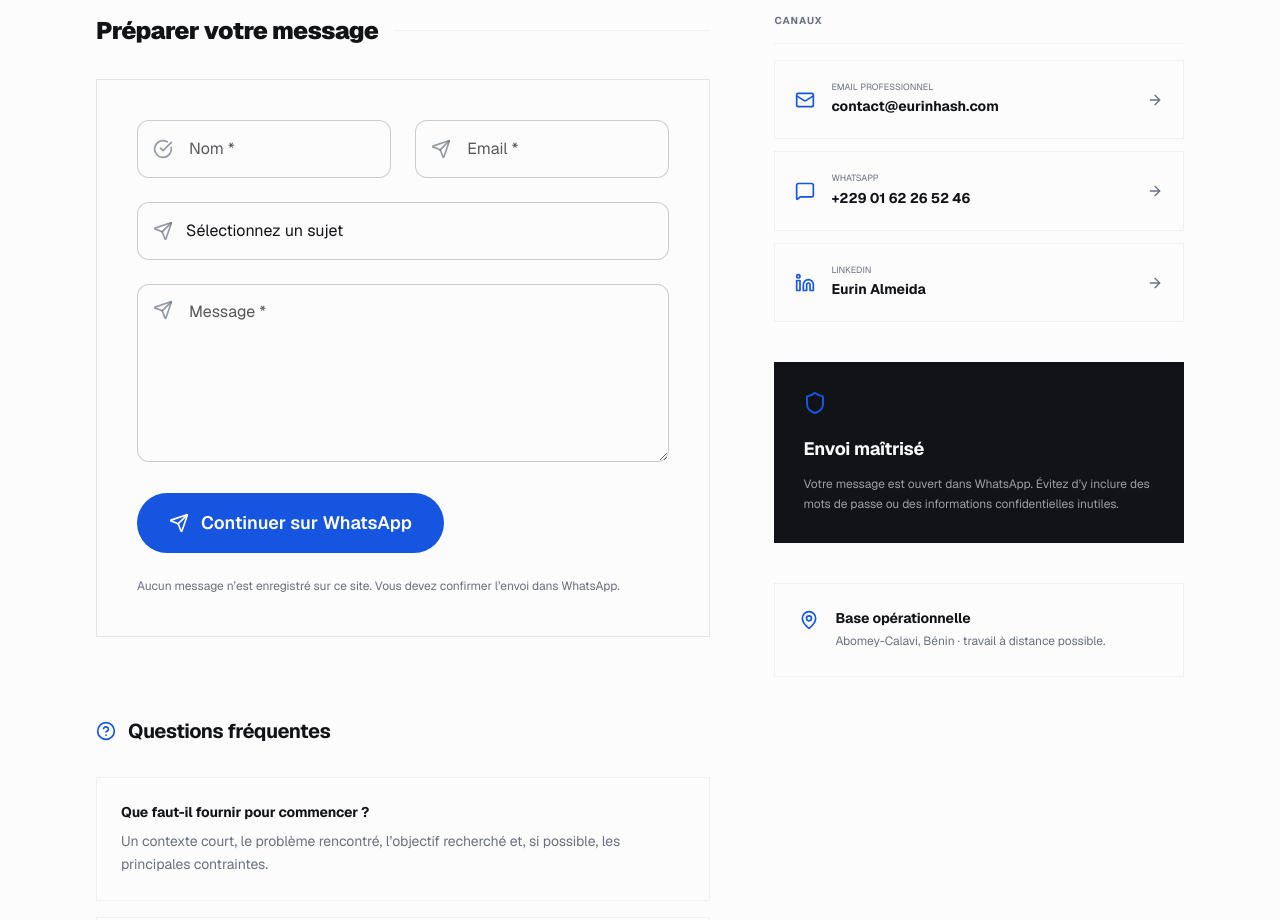
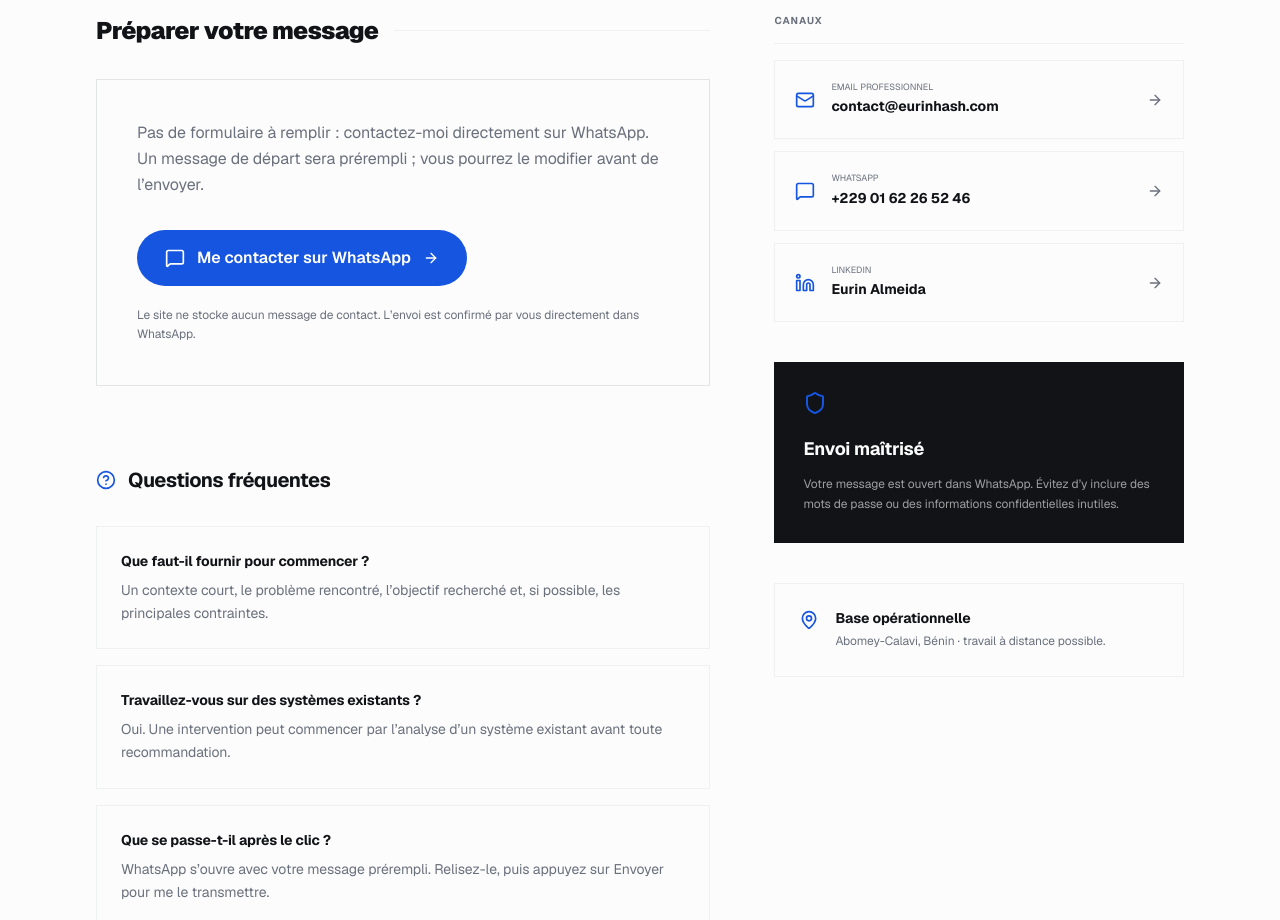
Before and after one commit to digitaleflex/eurinhash-cs, a Next.js app: page /contact in a window 1280 px wide. Shown: the part 800-1720 px from the top of the page. Built offline with nearby package versions, Linux system fonts and the light colour scheme.

Commit message:
refactor(contact): remplacer le formulaire par un lien WhatsApp

```diff
--- a/app/contact/page.tsx
+++ b/app/contact/page.tsx
@@ -1,8 +1,6 @@
 'use client';
 
-import React from 'react';
-import { Mail, Linkedin, MessageSquare, ArrowRight, MapPin, Shield, HelpCircle, Loader2 } from 'lucide-react';
-import { ContactForm } from '@/components/contact-form';
+import { Mail, Linkedin, MessageSquare, ArrowRight, MapPin, Shield, HelpCircle } from 'lucide-react';
 
 const trustSignals = [
   { title: 'Contexte d’abord', desc: 'Le premier échange sert à comprendre le problème, les contraintes et l’objectif.' },
@@ -55,11 +53,21 @@ export default function ContactPage() {
                 <div className="h-px flex-1 bg-foreground/5" />
               </div>
               <div className="border border-foreground/10 p-8 sm:p-10">
-                <React.Suspense fallback={<div className="flex h-64 items-center justify-center"><Loader2 className="h-8 w-8 animate-spin text-accent" /></div>}>
-                  <ContactForm />
-                </React.Suspense>
-                <p className="mt-6 text-xs leading-relaxed text-muted-foreground">
-                  Aucun message n’est enregistré sur ce site. Vous devez confirmer l’envoi dans WhatsApp.
+                <p className="max-w-xl text-base leading-relaxed text-muted-foreground">
+                  Pas de formulaire à remplir : contactez-moi directement sur WhatsApp. Un message de départ sera prérempli ; vous pourrez le modifier avant de l’envoyer.
+                </p>
+                <a
+                  href="https://wa.me/2290162265246?text=Bonjour%20Eurin%2C%20je%20vous%20contacte%20depuis%20votre%20portfolio.%20J%E2%80%99aimerais%20%C3%A9changer%20avec%20vous%20au%20sujet%20d%E2%80%99un%20projet."
+                  target="_blank"
+                  rel="noopener noreferrer"
+                  className="mt-8 inline-flex items-center justify-center gap-3 rounded-full bg-accent px-7 py-4 text-base font-semibold text-white transition hover:opacity-90"
+                >
+                  <MessageSquare className="h-5 w-5" aria-hidden="true" />
+                  Me contacter sur WhatsApp
+                  <ArrowRight className="h-4 w-4" aria-hidden="true" />
+                </a>
+                <p className="mt-5 text-xs leading-relaxed text-muted-foreground">
+                  Le site ne stocke aucun message de contact. L’envoi est confirmé par vous directement dans WhatsApp.
                 </p>
               </div>
             </section>
```
